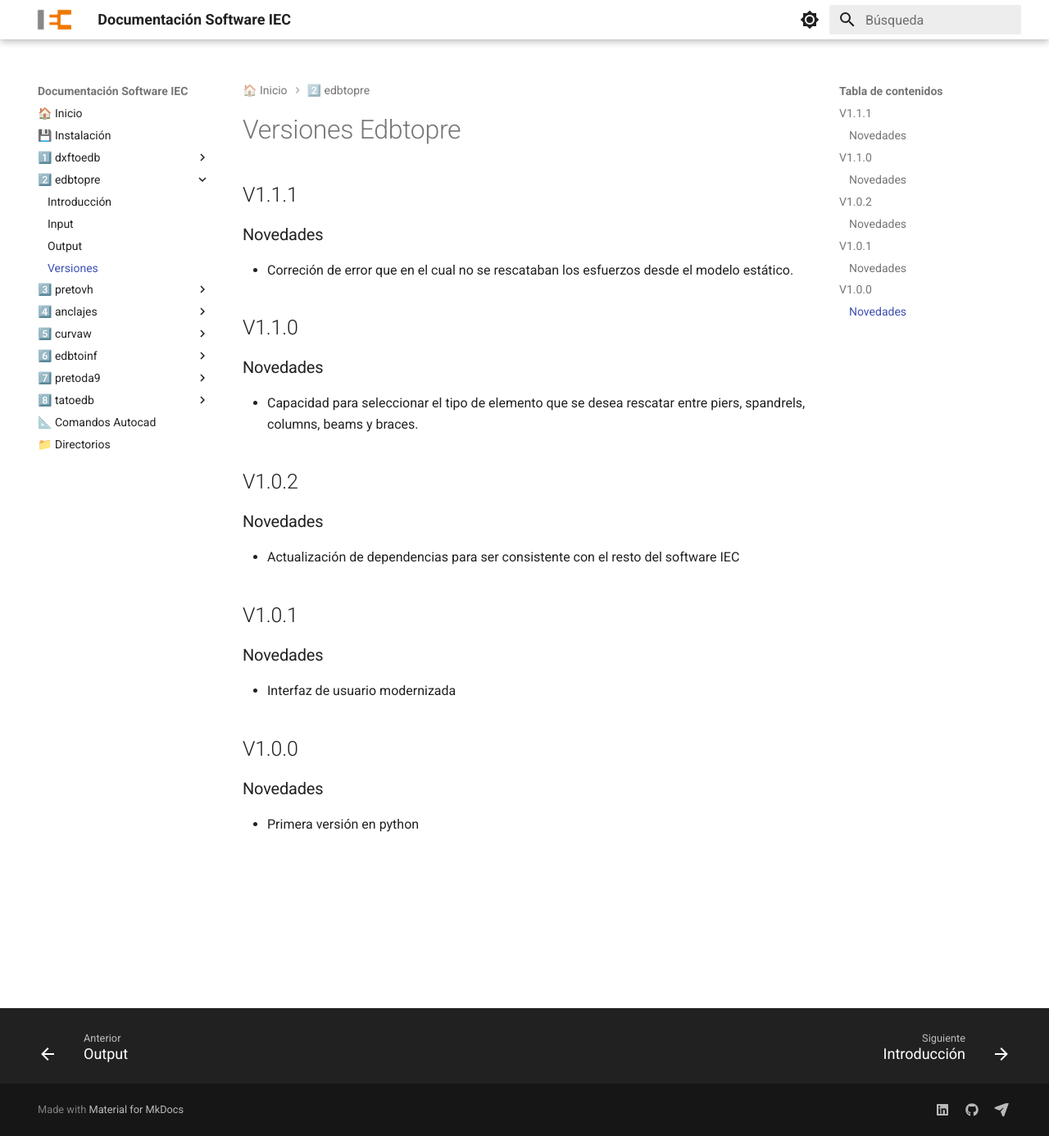
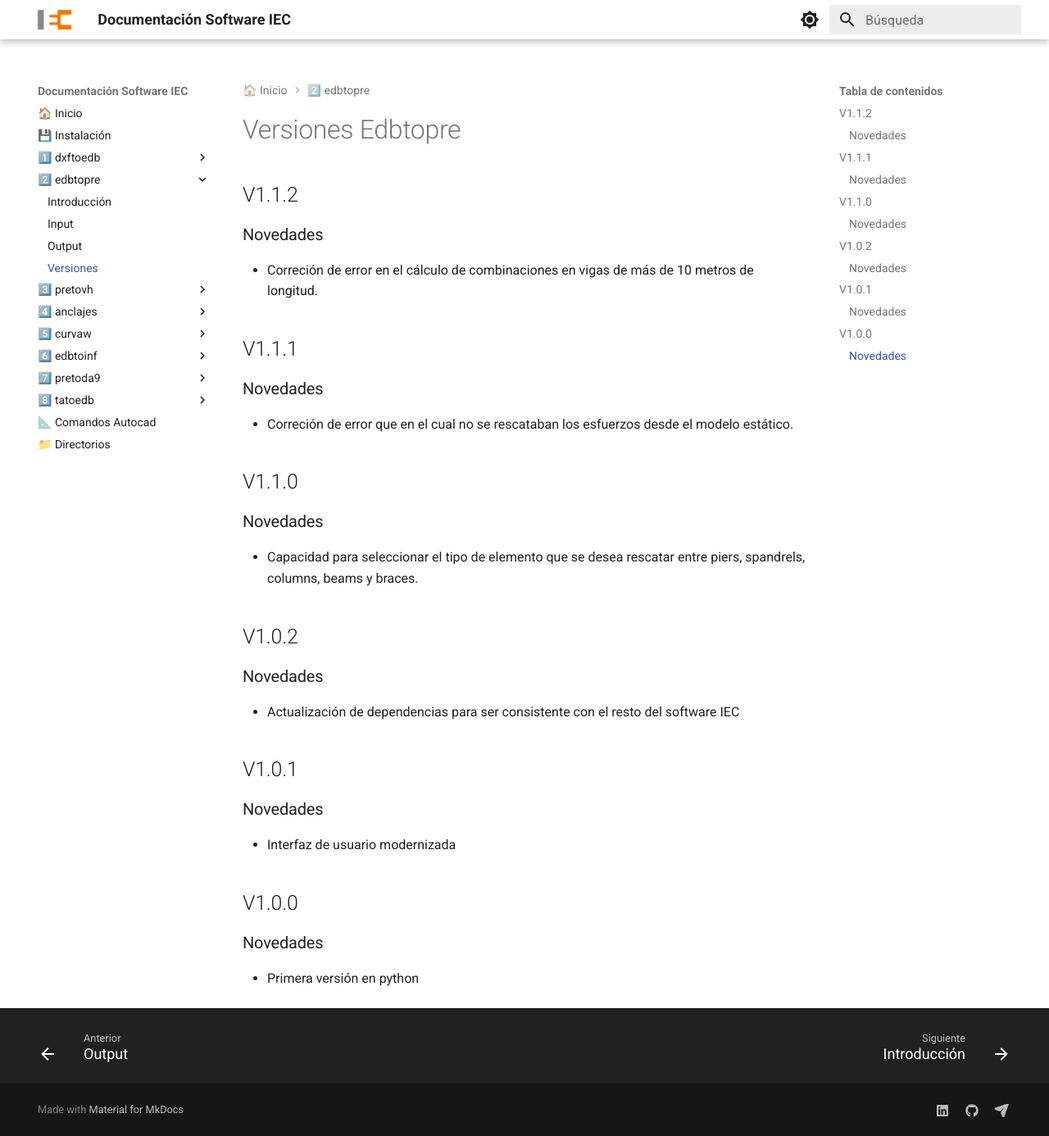
Before and after one commit to iec-ingenieria/documentacion, an MkDocs documentation site: the page built from docs/edbtopre/versiones.md, in a window 1280 px wide and 1386 px high. Shown: the whole window at 82% size. Built offline with MkDocs 1.6.1 and Material for MkDocs 9.7.7, drawn with Linux system fonts in a browser that asks for light colours.

Commit message:
edbtopre: version 1.1.2

```diff
--- a/docs/edbtopre/versiones.md
+++ b/docs/edbtopre/versiones.md
@@ -1,4 +1,10 @@
 # Versiones Edbtopre
+
+## V1.1.2
+
+### Novedades
+
+  - Correción de error en el cálculo de combinaciones en vigas de más de 10 metros de longitud.
 
 ## V1.1.1
 
```
